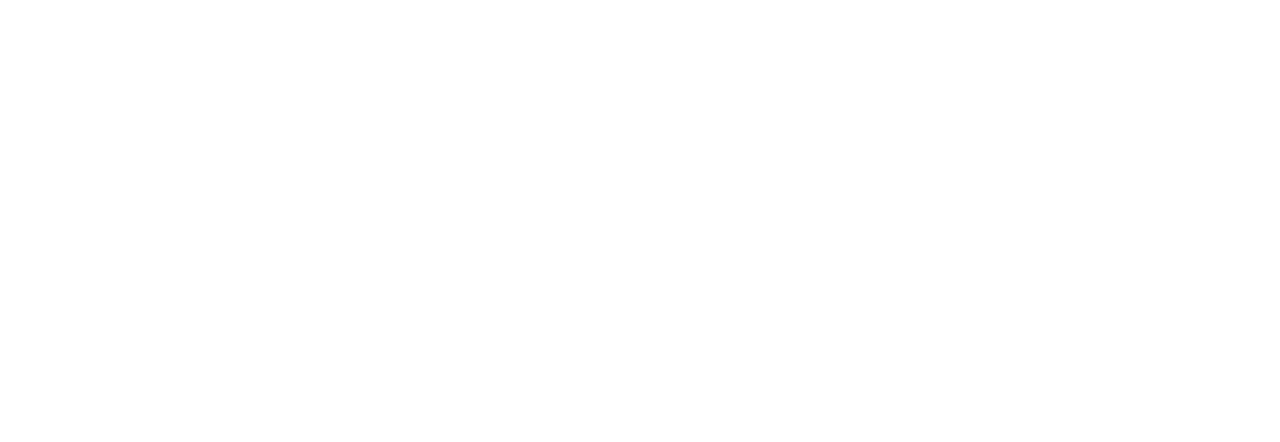
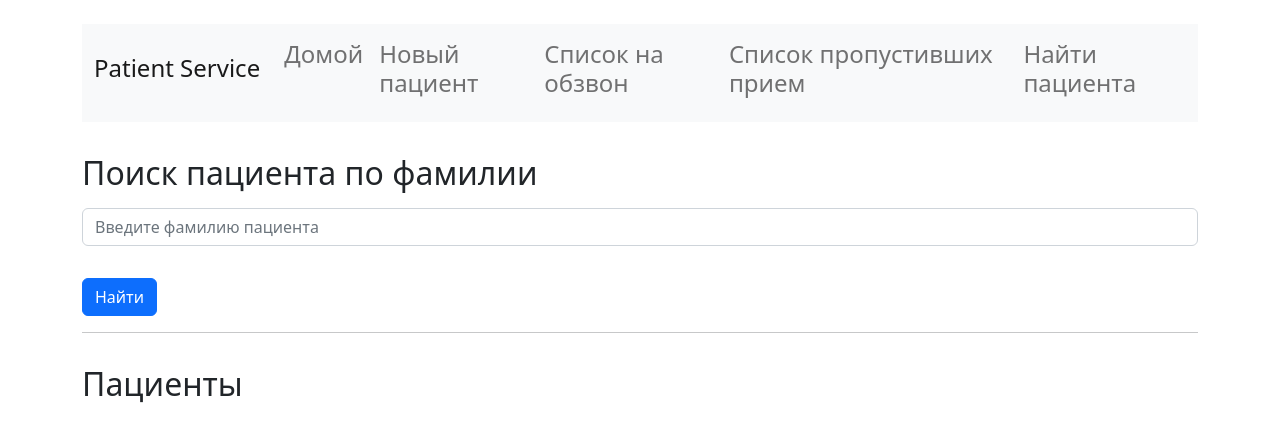
Before and after one commit to Rus-tam/patient_service, a React (Create React App) app in the folder patient-service-client/: page /find-patient in a window 1280 px wide. Before the commit this address had no page. Shown: the top 442 px of the page. Built offline with nearby package versions, Linux system fonts and the light colour scheme.

Commit message:
initial commit on 28.12.2022

```diff
--- a/patient-service-client/src/App.js
+++ b/patient-service-client/src/App.js
@@ -5,6 +5,8 @@
 import PatientCard from "./components/PatientCard";
 import MedExam from "./components/MedExam";
 import MedExamById from "./components/MedExamById";
+import FindPatient from "./components/FindPatient";
+import CallList from "./components/CallList";
 
 function App() {
   return (
@@ -16,6 +18,8 @@
           <Route path="/patient-card/:id" element={<PatientCard />}></Route>
           <Route path="patient/med-examination/:id" element={<MedExam />}></Route>
           <Route path="/medexam/:medExamId" element={<MedExamById />}></Route>
+          <Route path="/find-patient" element={<FindPatient />}></Route>
+          <Route path="/seven-days-list" element={<CallList />}></Route>
         </Routes>
       </div>
     </Router>
--- /dev/null
+++ b/patient-service-client/src/components/CallList.jsx
@@ -0,0 +1,12 @@
+import React from "react";
+import NavBar from "./layout/Navbar";
+
+const CallList = () => {
+  return (
+    <div>
+      <NavBar />
+    </div>
+  );
+};
+
+export default CallList;
--- /dev/null
+++ b/patient-service-client/src/components/FindPatient.jsx
@@ -0,0 +1,71 @@
+import React, { useState } from "react";
+import NavBar from "./layout/Navbar";
+import { Form, Table } from "react-bootstrap";
+import Button from "react-bootstrap/Button";
+import axios from "axios";
+import { Link } from "react-router-dom";
+
+const FindPatient = () => {
+  const [patientList, setPatientList] = useState([]);
+  const findPatientById = async (e) => {
+    e.preventDefault();
+    const surname = e.target[0].value.toUpperCase();
+    const resp = await axios.get(`http://localhost:5000/patient/surname/${surname}`);
+    setPatientList(resp.data);
+    e.target[0].value = "";
+  };
+
+  const patientListTable = (
+    <Table striped>
+      <thead>
+        <tr>
+          <th>#</th>
+          <th>Фамилия</th>
+          <th>Имя</th>
+          <th>Отчество</th>
+          <th>Дата рождения</th>
+          <th>Телефон</th>
+          <th>Карта пациента</th>
+        </tr>
+      </thead>
+      <tbody>
+        {patientList.map((elem, index) => (
+          <tr key={elem.id}>
+            <td>{index + 1}</td>
+            <td>{elem.surname}</td>
+            <td>{elem.name}</td>
+            <td>{elem.patronymic}</td>
+            <td>{elem.patientBirthDate}</td>
+            <td>{elem.phone}</td>
+            <td>
+              <Link to={{ pathname: `/patient-card/${elem.id}` }}>Открыть</Link>
+            </td>
+          </tr>
+        ))}
+      </tbody>
+    </Table>
+  );
+
+  return (
+    <div>
+      <NavBar />
+      <h2 className="mb-3 pt-3">Поиск пациента по фамилии</h2>
+      <Form className="mb-3" onSubmit={findPatientById}>
+        <Form.Group className="mb-3" controlId="findBySurname">
+          <Form.Control type="text" placeholder="Введите фамилию пациента"></Form.Control>
+        </Form.Group>
+
+        <div className="pt-3">
+          <Button variant="primary" type="submit">
+            Найти
+          </Button>
+        </div>
+      </Form>
+      <hr />
+      <h2 className="mb-3 pt-3">Пациенты</h2>
+      {patientList.length !== 0 && patientListTable}
+    </div>
+  );
+};
+
+export default FindPatient;
--- a/patient-service-client/src/components/StartPage.jsx
+++ b/patient-service-client/src/components/StartPage.jsx
@@ -82,7 +82,7 @@
           </thead>
           <tbody>
             {inspectionList.map((elem, index) => (
-              <tr key={elem.id}>
+              <tr key={elem.phone}>
                 <td>{index + 1}</td>
                 <td>{elem.surname}</td>
                 <td>{elem.name}</td>
@@ -96,12 +96,6 @@
             ))}
           </tbody>
         </Table>
-
-        <div className="d-grid gap-2 pb-3">
-          <Button className="btn btn-link" variant="outline-light">
-            Link Button
-          </Button>
-        </div>
       </div>
     );
   } else {
--- a/patient-service-client/src/components/layout/Navbar.jsx
+++ b/patient-service-client/src/components/layout/Navbar.jsx
@@ -18,6 +18,12 @@
             <Nav.Link href="/new-patient-card">
               <h4>Новый пациент</h4>
             </Nav.Link>
+            <Nav.Link href="/seven-days-list">
+              <h4>Список на обзвон</h4>
+            </Nav.Link>
+            <Nav.Link href="missed-list">
+              <h4>Список пропустивших прием</h4>
+            </Nav.Link>
             <Nav.Link href="/find-patient">
               <h4>Найти пациента</h4>
             </Nav.Link>
```
